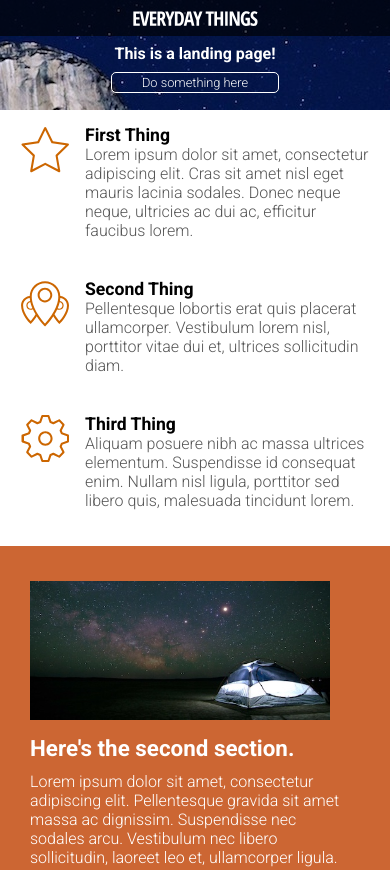
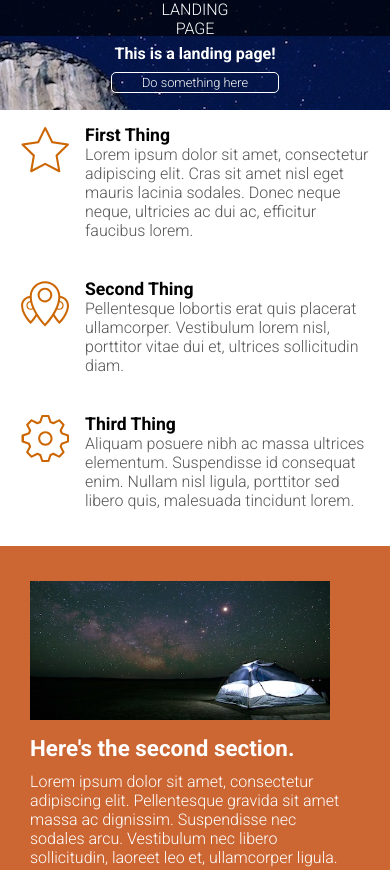
Before and after one commit to zwehr/responsive-from-scratch, a plain HTML site: page index.html in a window 390 px wide. Shown: the top 870 px of the page. Drawn offline with Linux system fonts and the light colour scheme.

Commit message:
replace .svg logos with text

```diff
--- a/index.html
+++ b/index.html
@@ -12,7 +12,7 @@
         <div id="page-container">
 
             <header>
-                <a class="logo" title="Landing Page" href="index.html"><span>Landing Page</span></a>
+                <a class="logo" title="Landing Page" href="index.html">LANDING<br>PAGE</a>
                 <div class="hero">
                     <h1>This is a landing page!</h1>
                     <a class="btn" title="Do something here" href="#">Do something here</a>
--- a/styles.css
+++ b/styles.css
@@ -65,31 +65,25 @@ a.btn {
 }
 
 a.btn:hover {
-    background-color: rgba(0, 0, 0, .3);
+    background-color: rgba(0, 0, 0, .8);
 }
 
 /* header */
 
 header {
     height: 430px;
-    background: #cf0004 url(images/banner_1200.jpg) no-repeat center bottom;
+    background: #000 url(images/banner_1200.jpg) no-repeat center bottom;
     position: relative;
 }
 
 header a.logo {
     z-index: 1;
     position: absolute;
-    display: block;
-    width: 160px;
-    height: 66px;
-    background: url(images/logo.svg) no-repeat 0 0;
-    background-size: contain;
+    font-size: 1.9em;
     top: 15px;
-    left: 20px;
-}
-
-header a.logo span {
-    display: none;
+    left: 30px;
+    text-decoration: none;
+    color: #fff;
 }
 
 header div.hero {
@@ -523,14 +517,13 @@ footer a:hover {
         left: 0px;
         top: 0px;
         background-color: rgba(0, 0, 0, .65);
-        background-size: 112px 46px;
-        background-position: 20px center;
+        text-align: left;
     }
 
     header div.hero {
         width: 320px;
         top: 85px;
-        left: 130px;
+        left: 250px;
     }
 
     header div.hero h1 {
@@ -669,9 +662,9 @@ footer a:hover {
     }
 
     header a.logo {
+        font-size: 1em;
         height: 36px;
-        background: rgba(0, 0, 0, .65) url(images/logo_small.svg) no-repeat center center;
-        background-size: 126px 17px;
+        text-align: center;
     }
 
     header div.hero {
```
Also changed, not shown: images/logo.svg (deleted), images/logo_small.svg (deleted).
